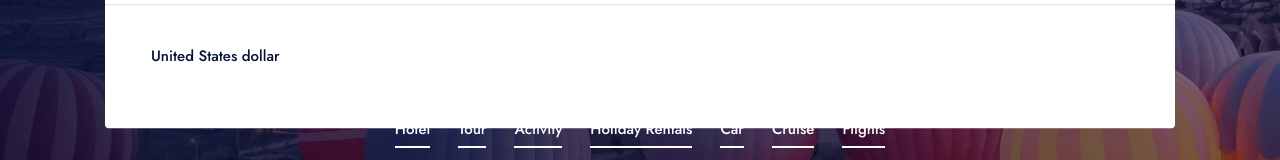
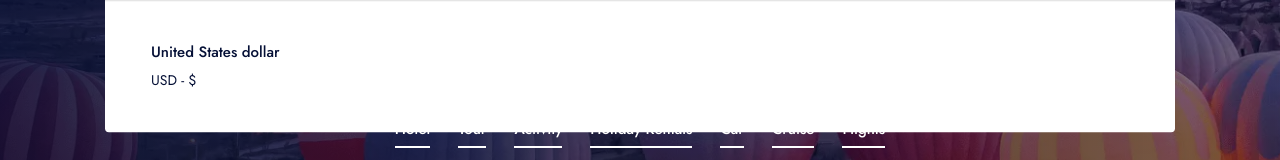
Before and after one commit to akmniazulalam/GoTrip, a Next.js app: page / in a window 1280 px wide. Both pictures are taken after a click on the element "USD". Shown: the part 368-528 px from the top of the page. Built offline with nearby package versions, Linux system fonts and the light colour scheme.

Commit message:
currency grid item add

```diff
--- a/app/(components)/Header.jsx
+++ b/app/(components)/Header.jsx
@@ -218,7 +218,8 @@ const Header = () => {
                 <hr className="text-[#ddd]"/>
                 <div className="p-7.5 grid grid-cols-5 gap-7.5">
                   <div className="py-2.5 px-4 rounded-sm cursor-pointer group hover:bg-[#3554d10d] transition-all duration-150 ease-[cubic-bezier(0.165, 0.84, 0.44, 1)]">
-                    <div className="text-primaryText text-[15px] font-medium font-jost mb-5 group-hover:text-[]:">United States dollar</div>
+                    <div className="text-primaryText text-[15px] font-medium font-jost mb-1 group-hover:text-hoverText">United States dollar</div>
+                    <span className="text-sm text-primaryText font-jost">USD - $</span>
                   </div>
                 </div>
               </div>
```
